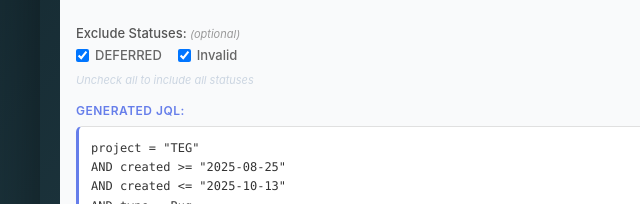
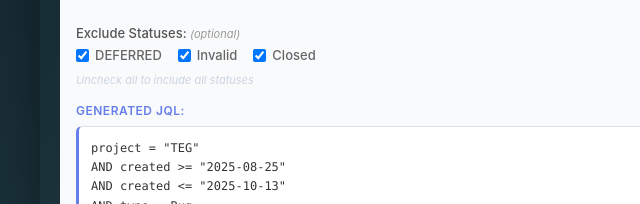
Before and after one commit to Eswarr11/jira_reflection_score, a website: page frontend/index.html in a window 1280 px wide. Shown: the part 558-762 px from the top of the page, 0-640 px from the left. Drawn offline with Linux system fonts and the light colour scheme; no server answers.

Commit message:
Update checkbox handling in app.js and index.html
- Added 'Closed' status checkbox to the UI for better status filtering.
- Modified comments in app.js to clarify the default checked statuses, now excluding DEFERRED, Invalid, and Closed from results.

```diff
--- a/frontend/app.js
+++ b/frontend/app.js
@@ -133,6 +133,8 @@ function buildTegQuery() {
   const excludedStatuses = Array.from(document.querySelectorAll('.checkbox-group input:checked'))
     .map(cb => sanitizeText(cb.value));
 
+
+
   let queryParts = [];
 
   if (project) queryParts.push(`project = "${project}"`);
@@ -204,7 +206,7 @@ async function resetToDefaults() {
   document.getElementById('endDate').value = '2025-10-13';
   document.getElementById('thriveSquad').value = 'OKR';
 
-  // Set default checked statuses (DEFERRED and Invalid, but not Closed)
+  // Set default checked statuses (exclude DEFERRED, Invalid, Closed from results)
   document.querySelectorAll('.checkbox-group input').forEach(cb => {
     cb.checked = true;
   });
--- a/frontend/index.html
+++ b/frontend/index.html
@@ -83,6 +83,7 @@
             <div class="checkbox-group">
               <label><input type="checkbox" value="DEFERRED" checked> DEFERRED</label>
               <label><input type="checkbox" value="Invalid" checked> Invalid</label>
+              <label><input type="checkbox" value="Closed" checked> Closed</label>
             </div>
             <span class="help-text-small">Uncheck all to include all statuses</span>
           </div>
```
